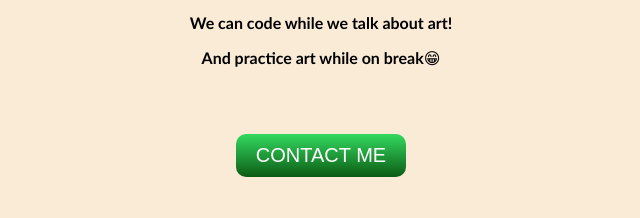
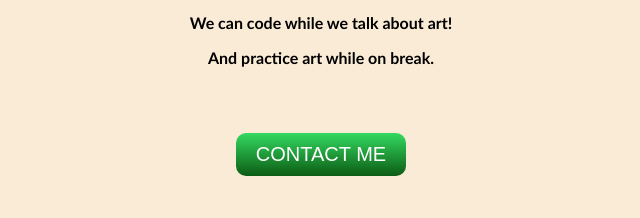
Before and after one commit to Jbraimohtech/my-page, a plain HTML site: page index.html in a window 1280 px wide. Shown: the part 2437-2655 px from the top of the page, 319-959 px from the left. Drawn offline with nearby package versions, Linux system fonts and the light colour scheme.

Commit message:
Update index.html

```diff
--- a/index.html
+++ b/index.html
@@ -73,7 +73,7 @@
         <h4>If you love art as much as i do.</h4>
         <p>Love art as much as I do? let's talk about how incredible they are!</p>
         <p>We can code while we talk about art!</p>
-        <p>And practice art while on break😁 </p>
+        <p>And practice art while on break. </p>
 
         <div class="the-btn-div">
             <button class="btn">CONTACT ME</button>
```
